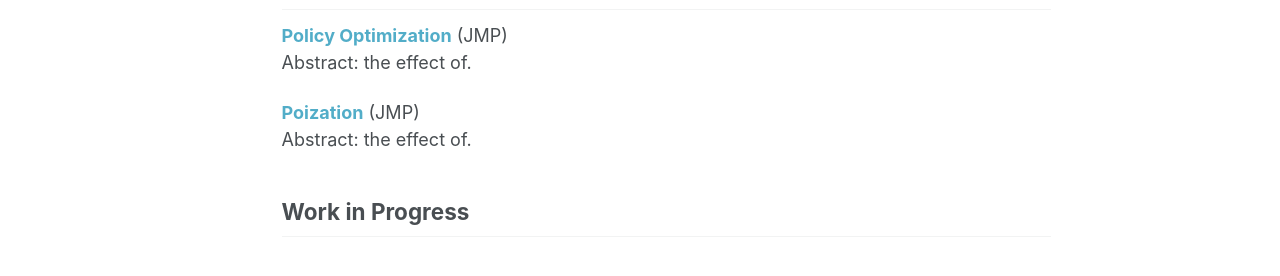
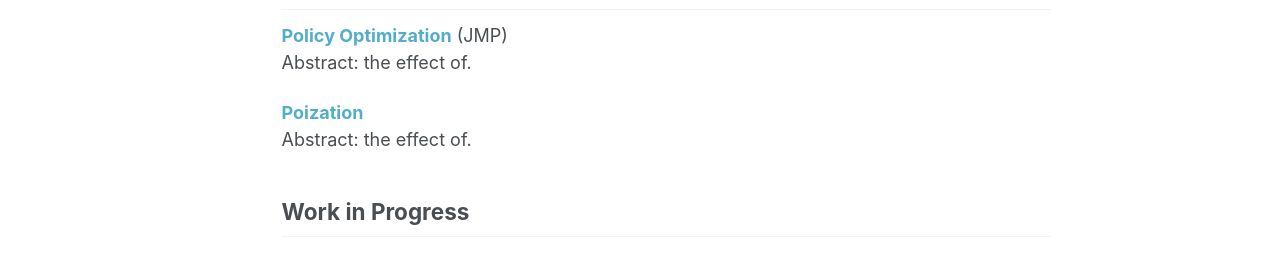
Before and after one commit to lichengzh/lichengzh.github.io, a Jekyll site: the page built from _pages/publications.md, in a window 1280 px wide. Shown: the part 206-482 px from the top of the page. Built offline with Jekyll 4.4.1, drawn with Linux system fonts in a browser that asks for light colours.

Commit message:
Update publications.md

```diff
--- a/_pages/publications.md
+++ b/_pages/publications.md
@@ -7,7 +7,7 @@ permalink: /publications/
 <b>[Policy Optimization](http://lichengzh.github.io/files/ov.pdf)</b> (JMP)<br>
 Abstract: the effect of. <br>
 
-<b>[Poization](http://lichengzh.github.io/files/ov.pdf)</b> (JMP)<br>
+<b>[Poization](http://lichengzh.github.io/files/ov.pdf)</b> <br>
 Abstract: the effect of. <br>
 
 ## Work in Progress
```
